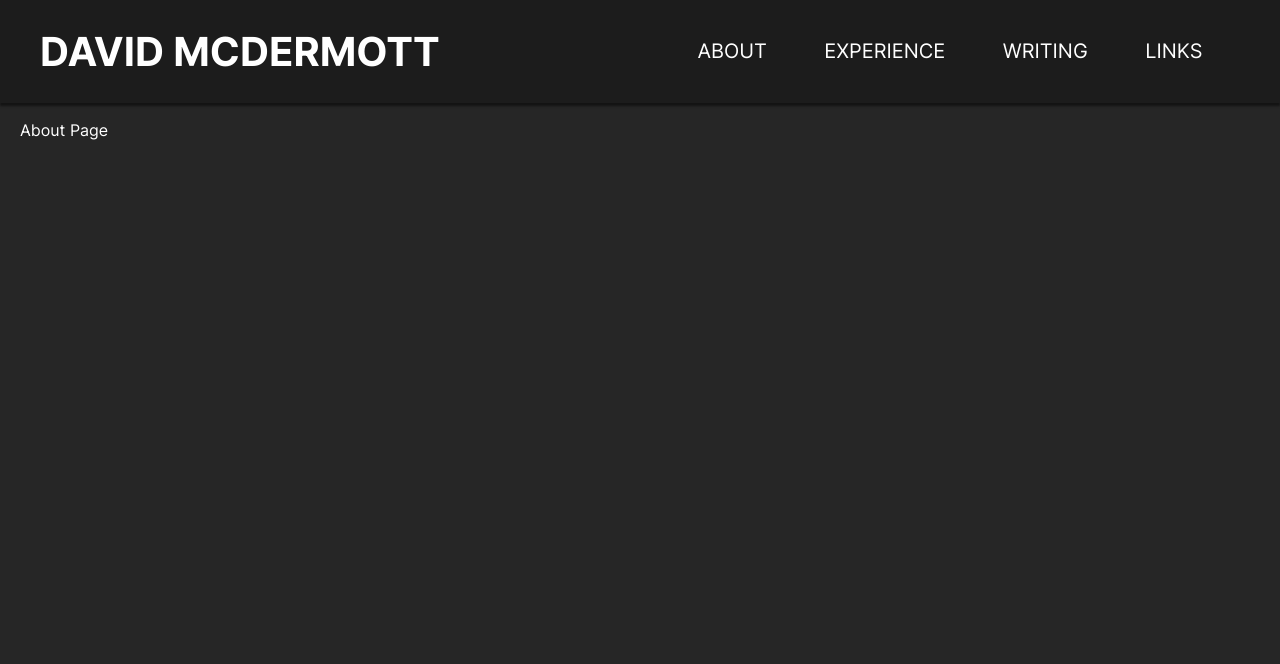
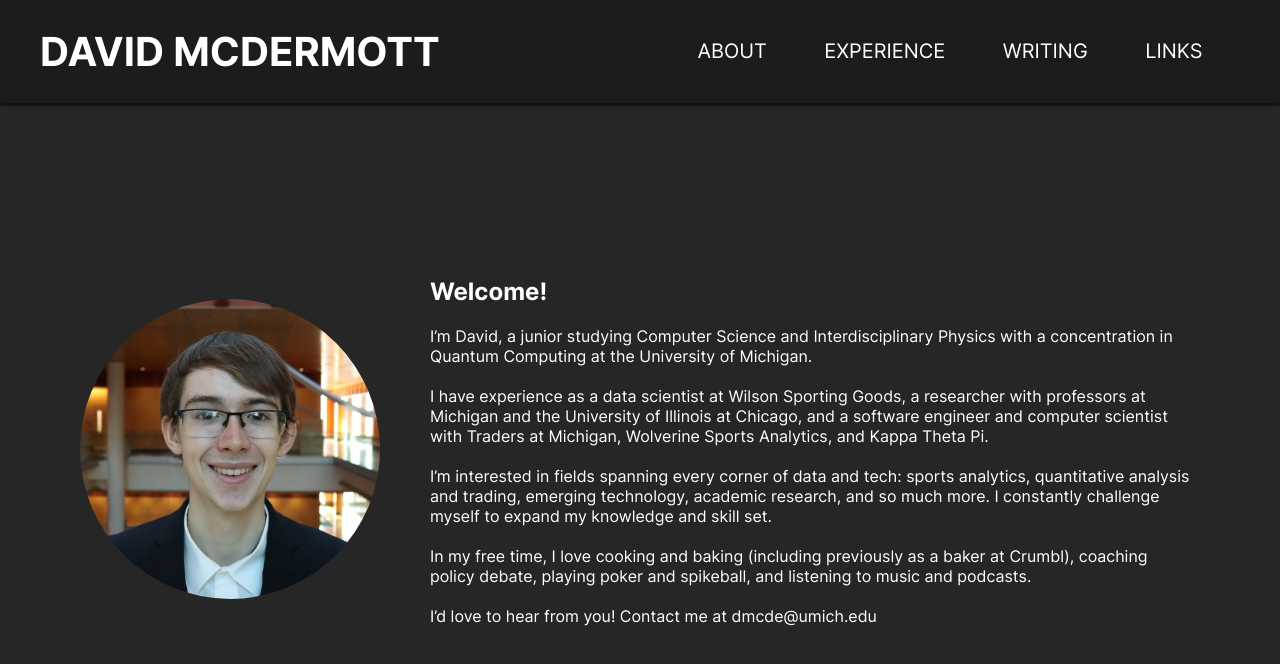
Before and after one commit to DMcDe/dmcde.github.io, a React (Create React App) app: page / in a window 1280 px wide. Shown: the top 664 px of the page. Built offline with nearby package versions, Linux system fonts and the light colour scheme.

Commit message:
Add text and style about page

```diff
--- a/src/About.js
+++ b/src/About.js
@@ -1,6 +1,25 @@
+import headshot from './assets/images/headshot.jpg';
+
 const About = () => {
     return (
-        <main>About Page</main>
+        <main className="About">
+            <div className="about-photo">
+                <img className="circular-photo" src = {headshot} alt = "Headshot" />
+            </div>
+            <div className="main-text">
+                <p style={{fontSize: "1.5rem", fontWeight: "bold"}}>Welcome!</p>
+
+                <p>I’m David, a junior studying Computer Science and Interdisciplinary Physics with a concentration in Quantum Computing at the University of Michigan.</p>
+
+                <p>I have experience as a data scientist at Wilson Sporting Goods, a researcher with professors at Michigan and the University of Illinois at Chicago, and a software engineer and computer scientist with Traders at Michigan, Wolverine Sports Analytics, and Kappa Theta Pi.</p>
+
+                <p>I’m interested in fields spanning every corner of data and tech: sports analytics, quantitative analysis and trading, emerging technology, academic research, and so much more. I constantly challenge myself to expand my knowledge and skill set.</p>
+
+                <p>In my free time, I love cooking and baking (including previously as a baker at Crumbl), coaching policy debate, playing poker and spikeball, and listening to music and podcasts.</p>
+
+                <p>I’d love to hear from you! Contact me at dmcde@umich.edu</p>
+            </div>
+        </main>
     );
 }
 
--- a/src/index.js
+++ b/src/index.js
@@ -3,6 +3,7 @@ import ReactDOM from 'react-dom/client';
 
 import './styles/index.css';
 import './styles/header.css';
+import './styles/page.css';
 
 import App from './App';
 import { BrowserRouter as Router, Routes, Route } from 'react-router-dom';
--- a/src/styles/header.css
+++ b/src/styles/header.css
@@ -13,6 +13,7 @@
     display: grid;
     grid-template-columns: 1fr 1fr;
     align-items: center;
+    z-index: 10;
   }
 
   .header-name {
@@ -40,7 +41,7 @@
   }
 
   .header-button:hover{
-    font-weight: bold;
+    font-weight: 500;
   }
 
   @media (max-width: 875px) {
--- a/src/styles/index.css
+++ b/src/styles/index.css
@@ -1,6 +1,10 @@
 @font-face {
   font-family: 'Inter';
-  src: local('Inter'), url(../fonts/Inter-VariableFont_slnt\,wght.ttf) format('truetype');
+  src: local('Inter'), url(../assets/fonts/Inter-VariableFont_slnt\,wght.ttf) format('truetype');
+}
+
+p {
+  margin: 20px 0px;
 }
 
 body {
--- /dev/null
+++ b/src/styles/page.css
@@ -0,0 +1,46 @@
+.circular-photo {
+    width: 100%;
+    aspect-ratio: 1;
+    border-radius: 50%;
+}
+
+.main-text {
+    font-size: 1rem;
+    padding: 30px;
+}
+
+/*About Page*/
+.About {
+    position: absolute;
+    top: 102px;
+    bottom: 0;
+
+    margin: auto;
+    padding: 60px;
+
+    display: flex;
+    align-items: center;
+}
+
+.about-photo {
+    padding: 20px;
+    min-width: 100px;
+}
+
+@media (max-width: 700px) {
+    .About {
+        flex-direction: column;
+    }
+
+}
+@media (min-width: 700px) {
+    .about-photo {
+        min-width: 250px;
+    }
+}
+
+@media (min-width: 950px) {
+    .about-photo {
+        min-width: 300px;
+    }
+}
```
Also changed, not shown: src/assets/fonts/Inter-VariableFont_slnt,wght.ttf (renamed from src/fonts/Inter-VariableFont_slnt,wght.ttf), src/assets/images/headshot.jpg (added).
